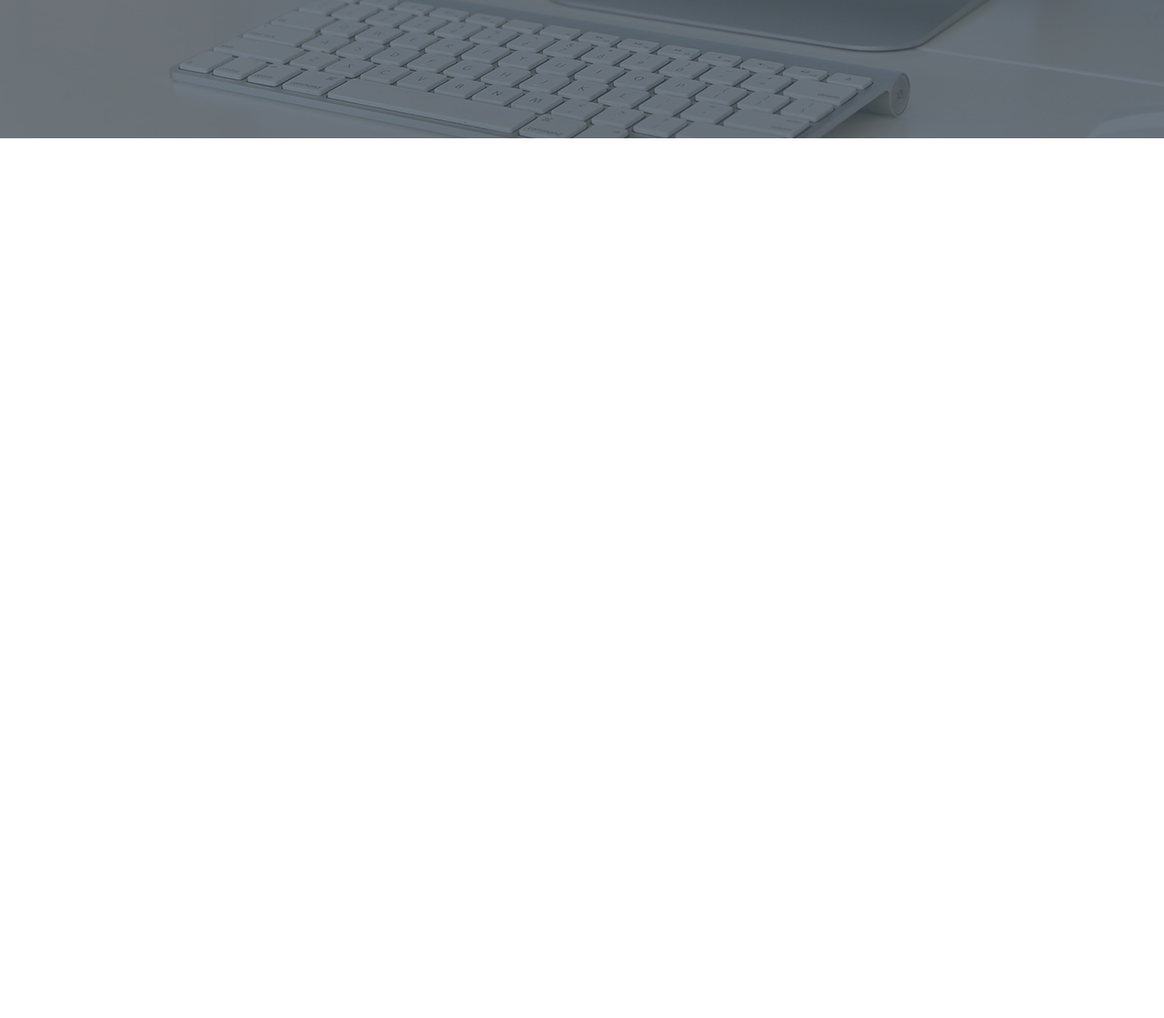
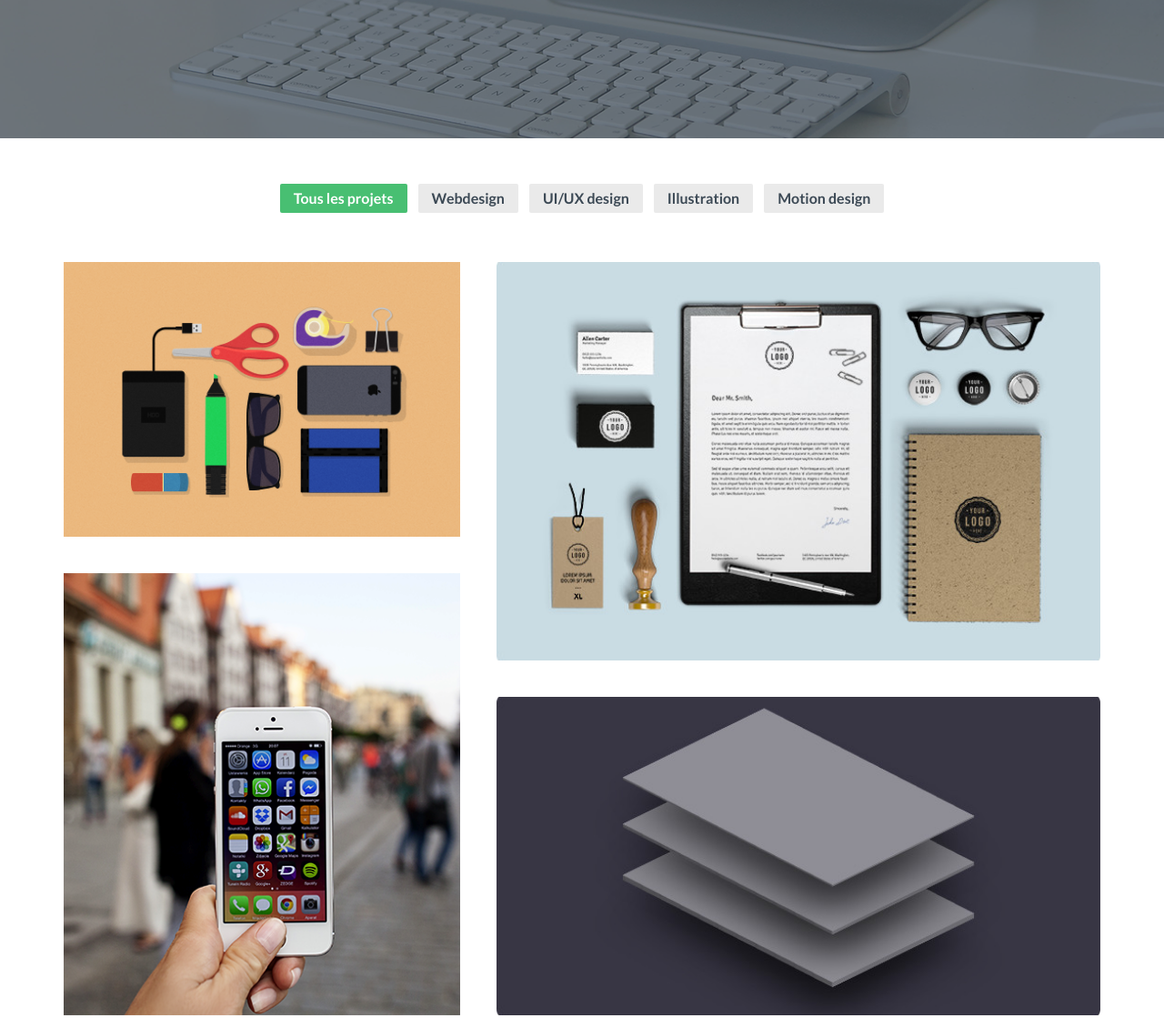
Before and after one commit to yuliachaika/foliac, a plain HTML site: page index.html in a window 1280 px wide. Shown: the part 498-1617 px from the top of the page at 91% size. Before the commit the page ends 800 px from the top, so only its background shows below. Drawn offline with Linux system fonts and the light colour scheme; files whose address does not match are found by name; a web font is replaced by a local one.

Commit message:
add feature-items

```diff
--- /dev/null
+++ b/css/parts/buttons-list.css
@@ -0,0 +1,38 @@
+.buttons-list {
+	padding-left: 0;
+	margin: 0;
+	list-style: none;
+}
+
+.buttons-list__item {
+	float: left;
+	height: 32px;
+	margin-right: 12px;
+	padding: 0 15px;
+	border-radius: 2px;
+	background-color: #eaeaea;
+	color: #3c4955;
+	/* font-family: Lato; */
+	font-size: 16px;
+	font-weight: 700;
+	line-height: 32px; /*ВЫРАВНИВАЕТ ПО ВЫСОТЕ!!!!*/
+
+
+}
+.buttons-list__item:hover {
+	background-color: #48bf72;
+	color: #ffffff;
+	cursor: pointer;
+	-webkit-transition: all .3s ease;
+	   -moz-transition: all .3s ease;
+	    -ms-transition: all .3s ease;
+	     -o-transition: all .3s ease;
+	        transition: all .3s ease;
+}
+.buttons-list__item--last {
+	margin-right: 0;
+}
+.buttons-list__item--active {
+	background-color: #48bf72;
+	color: #ffffff;
+}
--- a/css/parts/tabs.css
+++ b/css/parts/tabs.css
@@ -1,6 +1,48 @@
-{\rtf1\ansi\ansicpg1252\cocoartf1504\cocoasubrtf830
-{\fonttbl}
-{\colortbl;\red255\green255\blue255;}
-{\*\expandedcolortbl;;}
-\paperw11900\paperh16840\margl1440\margr1440\vieww10800\viewh8400\viewkind0
+.tabs__nav--wrap {
+	text-align: center;
 }
+.tabs__nav {
+	display: inline-block;
+	padding-bottom: 51px;
+	padding-top: 50px;
+}
+.tabs__col--narrow {
+	float: left;
+	width: 40%;
+	padding-right: 20px;
+}
+.tabs__col--wide {
+	float: right;
+	width: 60%;
+	padding-left: 20px;
+}
+.tabs__image {
+	max-width: 100%;
+	opacity: 0;
+}
+.tabs__image--wrap {
+	background-repeat: no-repeat;
+	background-position: center;
+	-webkit-background-size: cover;
+	     -o-background-size: cover;
+	        background-size: cover;
+
+}
+.tabs__image--wrap--first {
+	margin-bottom: 40px;
+	height: 302px;
+	background-image: url("../../img/multiple.png");
+}
+.tabs__image--wrap--second {
+	height: 486px;
+	background-image: url("../../img/app.png");
+}
+.tabs__image--wrap--third {
+	margin-bottom: 40px;
+	height: 438px;
+	background-image: url("../../img/identite.jpg");
+}
+.tabs__image--wrap--fourth {
+	height: 350px;
+	background-image: url("../../img/prototype.jpg");
+}
--- a/css/settings/general.css
+++ b/css/settings/general.css
@@ -2,6 +2,14 @@
 	-webkit-box-sizing: border-box;
 	   -moz-box-sizing: border-box;
 	        box-sizing: border-box;
+}
+.clearfix::after {   /* ЧТОБЫ ВЕЗДЕ НЕ ПРОПИСЫВАТЬ clear*/
+	content: "";
+	display: block;
+	clear: both;
+}
+body {
+	font-family: 'Lato', sans-serif;
 }
 .container {
 	max-width: 1170px; /*  */
--- a/css/style.css
+++ b/css/style.css
@@ -4,6 +4,8 @@
 
 /* ------ parts --------- */
 
+@import url(parts/buttons-list.css);
+@import url(parts/tabs.css);
 @import url(parts/header.css);
 @import url(tabs/header.css);
 @import url(banner/header.css);
--- a/index.html
+++ b/index.html
@@ -28,13 +28,47 @@
  		</hi>
  		<a class="btn" href="pages/portfolio.html">mes travaux</a>
 	</section>
-
-
-
-
-
 </div>
 </header>
+<main>
+	<section class="tabs">
+		<div class="container">
+			<div class="tabs__nav--wrap">
+
+				<ul class="tabs__nav buttons-list clearfix">
+					<li class="buttons-list__item buttons-list__item--active">Tous les projets</li>
+					<li class="buttons-list__item">Webdesign</li>
+					<li class="buttons-list__item">UI/UX design</li>
+					<li class="buttons-list__item">Illustration</li>
+					<li class="buttons-list__item buttons-list__item--last">Motion design</li>
+				</ul>
+
+			</div>
+			<div class="tabs__content clearfix">
+				<div class="tabs__col tabs__col--narrow">
+					<div class="tabs__image--wrap  tabs__image--wrap--first">
+					<img class="tabs__image" src="img/multiple.png" alt="">
+					</div>
+					<div class="tabs__image--wrap tabs__image--wrap--second">
+					<img class="tabs__image" src="img/app.png" alt="">
+					</div>
+				</div>
+				<!-- .tabs__col  -->
+				<div class="tabs__col tabs__col--wide">
+					<div class="tabs__image--wrap tabs__image--wrap--third">
+					<img class="tabs__image" src="img/identite.jpg" alt="">
+					</div>
+					<div class="tabs__image--wrap tabs__image--wrap--fourth">
+					<img class="tabs__image" src="img/prototype.jpg" alt="">
+					</div>
+				</div>
+				</div>
+				<!-- .tabs__col  -->
+
+		</div>
+		<!--   .container -->
+	</section>
+</main>
 
 
 
```
Also changed, not shown: img/app.png (added), img/computer.jpg (added), img/foliac-logo.png, img/identite.jpg (added), img/identite.png (added), img/multiple.png (added), img/prototype.jpg (added).
